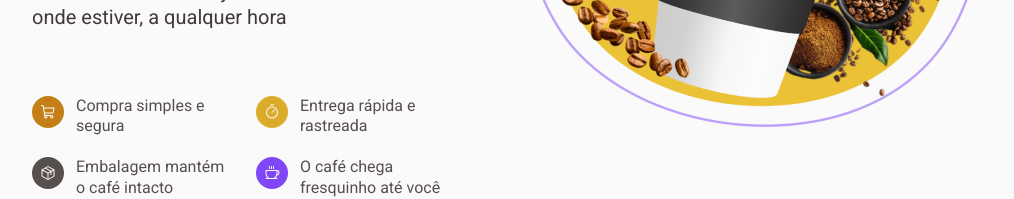
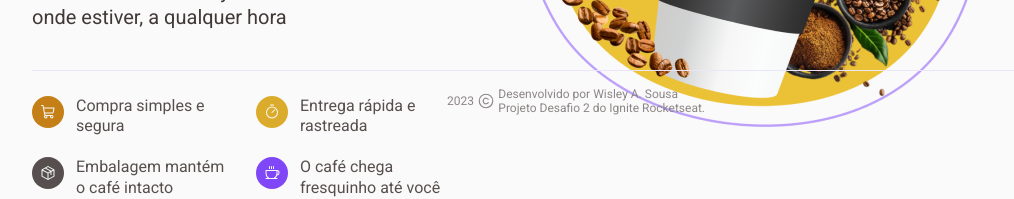
Before and after one commit to WisleyASousa/coffee-delivery-ig, a React (Vite) app: page / in a window 1280 px wide. Shown: the part 669-868 px from the top of the page, without its empty margins (128-1142 px from the left). Built offline with nearby package versions, Linux system fonts and the light colour scheme.

Commit message:
criando footer, iniciando items de venda

```diff
--- a/src/components/Footer/index.tsx
+++ b/src/components/Footer/index.tsx
@@ -0,0 +1,11 @@
+import { Copyright } from "@phosphor-icons/react";
+import { FooterContainer } from "./styles";
+
+export function Footer() {
+  return (
+    <FooterContainer>
+      <p>2023<Copyright size={18} />
+        Desenvolvido por Wisley A. Sousa <br /> Projeto Desafio 2 do Ignite Rocketseat.</p>
+    </FooterContainer>
+  )
+}
--- a/src/components/Footer/styles.ts
+++ b/src/components/Footer/styles.ts
@@ -0,0 +1,22 @@
+import styled from "styled-components";
+
+export const FooterContainer = styled.footer`
+  display: flex;
+  align-items: center;
+  justify-content: center;
+  border-top: 1px solid ${props => props.theme['purpleLight']};
+
+  position: fixed;
+  bottom: 0;
+  width: 85%;
+
+  p {
+    display: flex;
+    align-items: center;
+    justify-content: center;
+    gap: .2rem;
+    font-size: .75rem;
+    padding: 1rem 0;
+
+}
+`
--- a/src/components/Header/styles.ts
+++ b/src/components/Header/styles.ts
@@ -1,6 +1,5 @@
 import styled from "styled-components";
 
-// import imgbackground from '../../assets/Background.png'
 
 export const HeaderContainer = styled.header `
   width: 100%;
@@ -9,9 +8,13 @@ export const HeaderContainer = styled.header `
   align-items: center;
   justify-content: center;
   gap: 3.5rem;
-  /* background-image: url('../../assets/Background.png');
+  border-bottom: 1px solid ${props => props.theme['purpleLight']};
+
+
+  /* background-image: url('../../../public/Background.png') ;
   background-repeat: no-repeat;
-  background-size: cover; */
+  background-size: cover;
+   */
 
 
   h2 {
--- a/src/layouts/DefaultLayout/index.tsx
+++ b/src/layouts/DefaultLayout/index.tsx
@@ -1,11 +1,13 @@
 import { Outlet } from "react-router-dom";
 import { Navbar } from "../../components/Navbar";
 import { LayoutContainer } from "./styles";
+import { Footer } from "../../components/Footer";
 
 export function DefaultLayout() {
   return (
       <LayoutContainer>
         <Navbar />
+        <Footer />
         <Outlet />
       </LayoutContainer>
     );
--- a/src/pages/Home/index.tsx
+++ b/src/pages/Home/index.tsx
@@ -1,9 +1,11 @@
 import { Header } from "../../components/Header";
+import { HomeContainer } from "./styles";
 
 export function Home() {
   return (
-      <div>
+      <HomeContainer>
         <Header />
-      </div>
+
+      </HomeContainer>
     )
 }
--- a/src/pages/Home/styles.ts
+++ b/src/pages/Home/styles.ts
@@ -0,0 +1,6 @@
+import styled from "styled-components";
+
+export const HomeContainer = styled.main`
+
+
+`
```
Also changed, not shown: public/Background.png (renamed from src/assets/Background.png).
